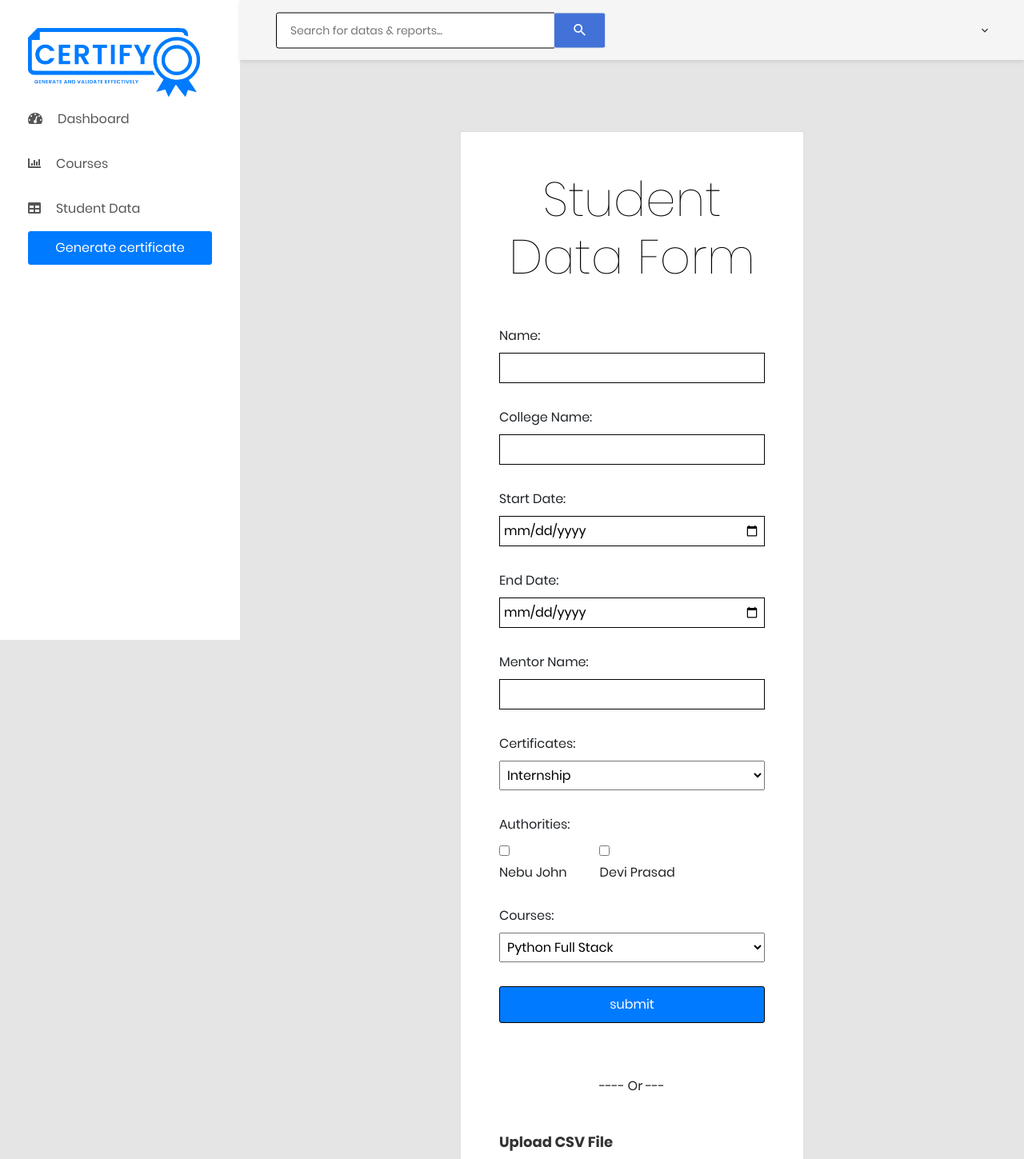
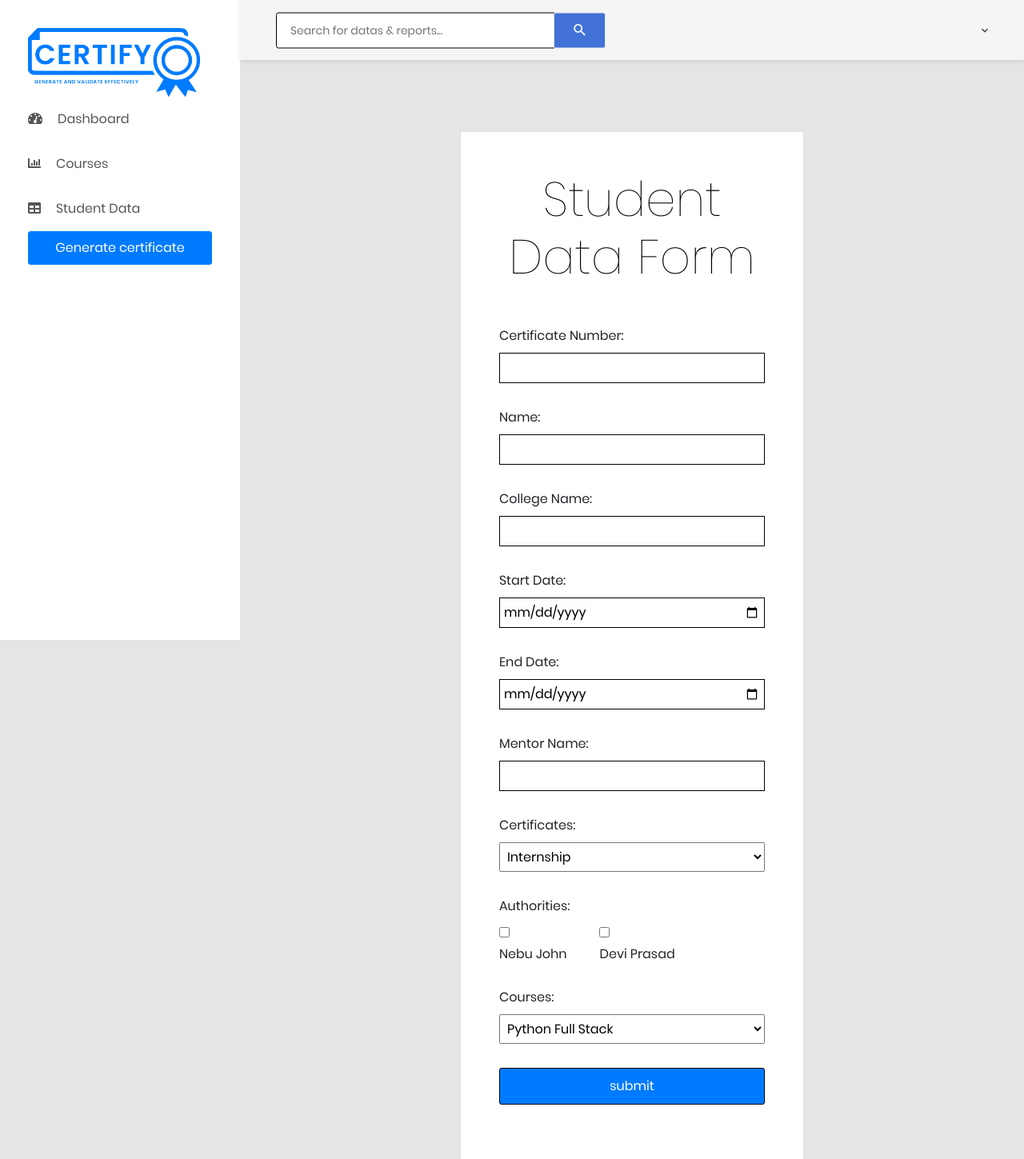
Before and after one commit to nesasoftware/certificate_generator, a Django app: page /certificate/data-submission/ in a window 1280 px wide. Shown: the top 1449 px of the page at 80% size. Run offline with Django 5.2, Linux system fonts and the light colour scheme; a user stored in the database is signed in; data comes from the database, SQL or seed files in the repository; both versions use the stored data as it was after the commit; parts of the project's set-up code (start-up, migrations or seed data) failed here and were passed over; some libraries are stand-ins or nearby versions; some web fonts are replaced.

Commit message:
add certificate number

```diff
--- a/certificate_app/models.py
+++ b/certificate_app/models.py
@@ -31,6 +31,7 @@ class CertificateTypes(models.Model):
 
 
 class Student(models.Model):
+
     name = models.CharField(max_length=255, blank=True, default='')
     college_name = models.CharField(max_length=255, blank=True, default='')
     start_date = models.DateField(default=timezone.now)
@@ -40,6 +41,7 @@ class Student(models.Model):
     certificate_type = models.ForeignKey(CertificateTypes, on_delete=models.CASCADE, related_name='students', null=True)
     course= models.ForeignKey(Course, on_delete=models.CASCADE, related_name='enrolled_students', null=True)
     created_at = models.DateTimeField( default=timezone.now)  # Add this field to store creation time
+    certificate_number = models.CharField(max_length=20, null=True, blank=True)  # Changed field name to certificate_number
 
     def save(self, *args, **kwargs):
         # Set issued_date to the current date if it's not already set
@@ -65,6 +67,8 @@ class StudentIV(models.Model):
     created_at = models.DateTimeField( default=timezone.now)  # Add this field to store creation time
     certificate_type = models.ForeignKey(CertificateTypes, on_delete=models.CASCADE,  null=True)
     course= models.ForeignKey(Course, on_delete=models.CASCADE, null=True)
+    certificate_number = models.CharField(max_length=20, null=True, blank=True)  # Changed field name to certificate_number
+
 
     def save(self, *args, **kwargs):
         # Set issued_date to the current date if it's not already set
--- a/certificate_app/views.py
+++ b/certificate_app/views.py
@@ -52,6 +52,7 @@ def my_view(request):
 
     if request.method == 'POST':
         if 'submit_form' in request.POST:
+            certificate_number =request.POST.get('certificate_number')
             name = request.POST.get('name')
             college_name = request.POST.get('college_name')
             start_date = request.POST.get('start_date')
@@ -81,7 +82,8 @@ def my_view(request):
                 mentor_name=mentor_name,
                 issued_date=issued_date,
                 certificate_type_id=certificate_type_id,
-                course=course
+                course=course,
+                certificate_number=certificate_number
             )
 
             # Add selected authorities to the student
@@ -139,7 +141,8 @@ def my_view(request):
                             mentor_name=row.get('mentor_name', ''),
                             issued_date=timezone.now().date(),
                             certificate_type=certificate_type,
-                            course=course
+                            course=course,
+                            certificate_number=certificate_number('certificate_number','')
                             # course=row.get('course_name','')
                         )
 
@@ -169,6 +172,7 @@ def student_iv_submit(request):
 
     if request.method == 'POST':
         if 'iv_submit_form' in request.POST:
+            certificate_number =request.POST.get('certificate_number')
             name = request.POST.get('name')
             sem_year = request.POST.get('sem_year')
             dept = request.POST.get('dept')
@@ -200,7 +204,8 @@ def student_iv_submit(request):
                 mentor_name=mentor_name,
                 issued_date=issued_date,
                 certificate_type_id=certificate_type_id,
-                course=course
+                course=course,
+                certificate_number=certificate_number
             )
 
             # Add selected authorities to the student
@@ -261,7 +266,8 @@ def student_iv_submit(request):
                                 mentor_name=row.get('mentor_name', ''),
                                 issued_date=timezone.now().date(),
                                 certificate_type=certificate_type,
-                                course=course
+                                course=course,
+                                certificate_number=certificate_number('certificate_number','')
                             )
 
                             # Create StudentRelatedAuthority instance linking student with authority
@@ -312,6 +318,18 @@ def display_students(request):
     certificate_types = CertificateTypes.objects.all()
     certificate_courses = {}
 
+
+    # Get the specific Student object based on student_id
+    student = get_object_or_404(Student, pk=Student.pk)
+
+    # Once you have the student instance, you can access its certificate number attribute
+    number = student.certificate_number
+
+    current_year = datetime.now().strftime("%Y")
+    certificate_number="SRC"/current_year/number
+
+
+
     for certificate_type_instance in certificate_types:
         certificate_type_pk = certificate_type_instance.pk
         # Now you can use certificate_type_pk as needed, for example:
@@ -335,7 +353,7 @@ def display_students(request):
                 # print(f"Primary key of CertificateTypes instance related to Course '{course_instance.course_name}': {certificate_type_pk_related_to_course}")
 
     # return render(request, 'table.html', {'students': students, 'certificate_types': certificate_types, 'certificate_courses': certificate_courses})
-    return render(request, 'table.html', {'students': students, 'certificate_types': certificate_types, 'courses': courses})
+    return render(request, 'table.html', {'students': students, 'certificate_types': certificate_types, 'courses': courses, 'certificate_number':certificate_number})
 
 
 
@@ -352,6 +370,16 @@ def display_iv_students(request):
 
     certificate_types = CertificateTypes.objects.all()
     certificate_courses = {}
+    certificate_numbers = {}
+
+
+    # Assuming you have a specific student ID or you need to iterate over all students
+    for student in students_iv:
+        number = student.certificate_number
+        current_year = datetime.now().strftime("%Y")
+        certificate_number = f"SRC/{current_year}/{number}"
+        certificate_numbers[student.id] = certificate_number  # Store the certificate number in the dictionary
+
 
     for certificate_type_instance in certificate_types:
         certificate_type_pk = certificate_type_instance.pk
@@ -375,7 +403,14 @@ def display_iv_students(request):
                 # Now you can use certificate_type_pk_related_to_course as needed, for example:
                 # print(f"Primary key of CertificateTypes instance related to Course '{course_instance.course_name}': {certificate_type_pk_related_to_course}")
 
-    return render(request, 'table_iv.html', {'students_iv': students_iv, 'certificate_types': certificate_types, 'courses': courses})
+        context = {
+        'students_iv': students_iv,
+        'certificate_types': certificate_types,
+        'courses': courses,
+        'certificate_numbers': certificate_numbers,  # Include the certificate numbers in the context
+        }
+
+    return render(request, 'table_iv.html', context)
 
 
 
@@ -434,12 +469,12 @@ def render_pdf_view(request, student_id):
     desired_height = 436
 
 
-    c.drawImage('pictures\Certificate of Participation Blank.jpg', -0.97*inch, -0.97*inch, width=desired_width, height=desired_height, mask=None)
+    c.drawImage('pictures\Certificate of Participation Blank With Seal.jpg', -0.97*inch, -0.97*inch, width=desired_width, height=desired_height, mask=None)
     font_path = 'static/fonts/Cascadia.ttf'
     pdfmetrics.registerFont(TTFont('Cascadia', font_path))
     c.setFont('Cascadia', 12)
     current_year = datetime.now().strftime("%Y")
-    c.drawString(6.0* inch, 4.75 * inch, f"SRC{current_year}{student_instance.id}")
+    c.drawString(6.0* inch, 4.75 * inch, f"SRC/{current_year}/{student_instance.certificate_number}")
 
     # Register Dancing Script font
     font_path = 'static/fonts/MTCORSVA.TTF'
@@ -1165,12 +1200,12 @@ def render_pdf_industrialvisit(request, student_id):
     desired_height = 436
 
 
-    c.drawImage('pictures\Certificate of Participation Blank.jpg', -0.97*inch, -0.97*inch, width=desired_width, height=desired_height, mask=None)
+    c.drawImage('pictures\Certificate of Participation Blank With Seal.jpg', -0.97*inch, -0.97*inch, width=desired_width, height=desired_height, mask=None)
     font_path = 'static/fonts/Cascadia.ttf'
     pdfmetrics.registerFont(TTFont('Cascadia', font_path))
     c.setFont('Cascadia', 12)
     current_year = datetime.now().strftime("%Y")
-    c.drawString(6.0* inch, 4.75 * inch, f"SRC{current_year}{student_instance.id}")
+    c.drawString(6.0* inch, 4.75 * inch, f"SRC/{current_year}/{student_instance.certificate_number}")
 
     # Register Dancing Script font
     font_path = 'static/fonts/MTCORSVA.TTF'
--- a/templates/student_form.html
+++ b/templates/student_form.html
@@ -16,6 +16,8 @@
 
               <form method="post" action="" class="frm">
                 {% csrf_token %}
+                <label for="id_certificate_number">Certificate Number:</label>
+                <input type="text" id="id_certificate_number" name="certificate_number" value="{{ student.certificate_number }}"><br>
                 <label for="id_name">Name:</label>
                 <input type="text" id="id_name" name="name" value="{{ student.name }}"><br>
                 <label for="id_college_name">College Name:</label>
--- a/templates/student_iv_form.html
+++ b/templates/student_iv_form.html
@@ -16,6 +16,9 @@
 
               <form method="post" action="" class="frm">
                 {% csrf_token %}
+                <label for="id_certificate_number">Certificate Number: </label>
+                <input type="text" id="id_certificate_number" name="certificate_number" value="{{ student.certificate_number }}"><br>
+
                 <label for="id_name">Name:</label>
                 <input type="text" id="id_name" name="name" value="{{ student.name }}"><br>
 
--- a/templates/table_iv.html
+++ b/templates/table_iv.html
@@ -79,6 +79,7 @@
                                             <a href="{% url 'render_pdf_industrialvisit' student.id %}"
                                                 class="btn btn-secondary m-2"><i class="fas fa-download"></i>
                                             </a>
+                                            <p>{{ certificate_numbers|default_if_none:''|default:student.id }}</p>
                                         </td>
                                         <td>{{ student.name }}</td>
                                         <td>{{ student.sem_year }}</td>
```
Also changed, not shown: templates/table.html (+17 -9 lines), certificate_app/migrations/0013_student_certificate_number_and_more.py (added), db.sqlite3, media/qr_code_14.png (added), pictures/Certificate of Appreciation Blank With Seal.jpg (added), pictures/Certificate of Participation Blank With Seal.jpg (added).
